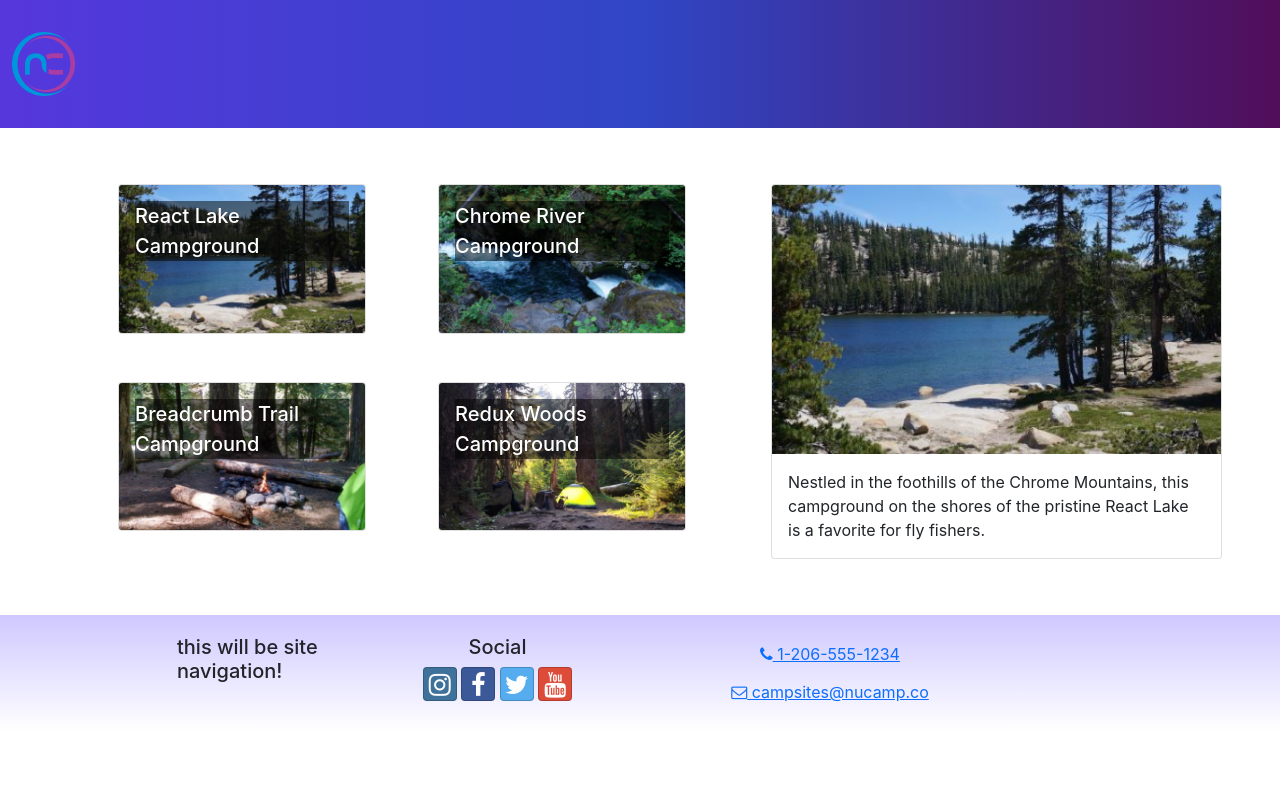
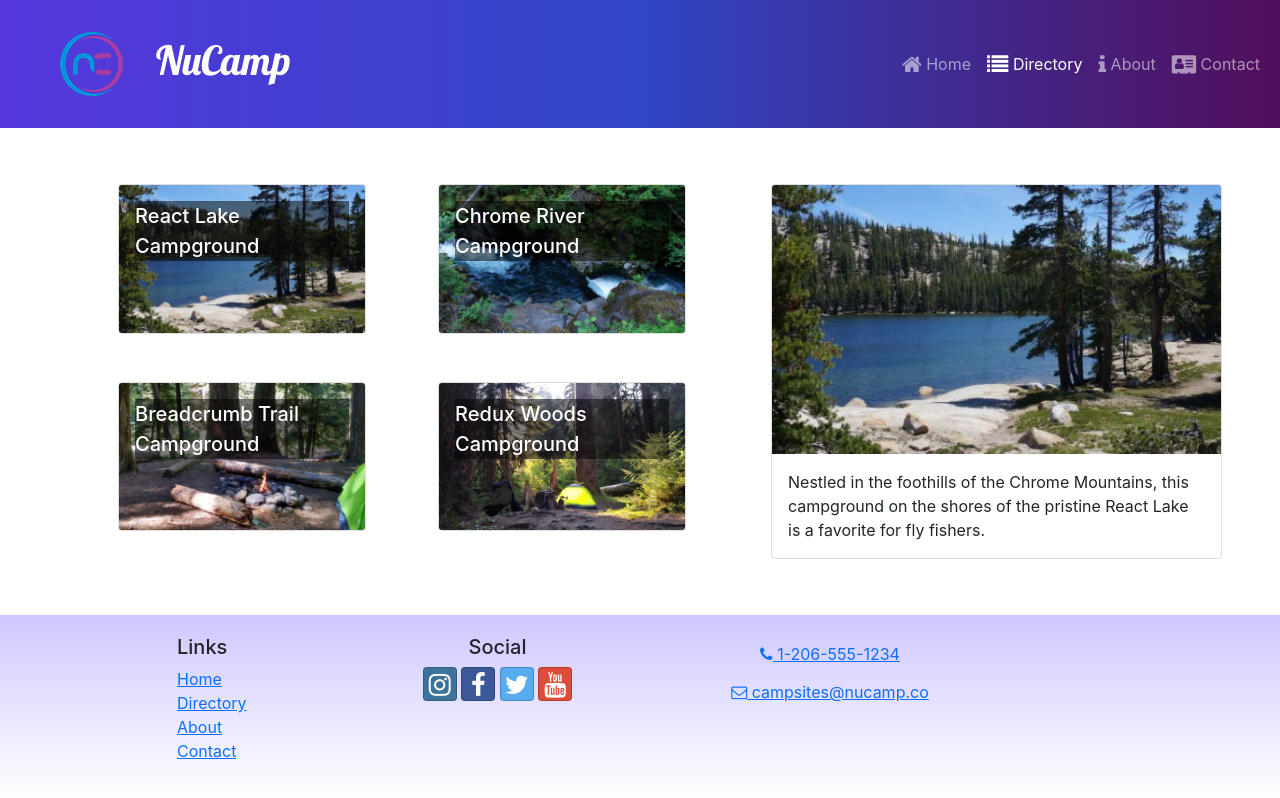
Before and after one commit to wntrch/React-Course-Project, a React (Create React App) app: page /directory in a window 1280 px wide. Built offline with nearby package versions, Linux system fonts and the light colour scheme.

Commit message:
Header and Footer Links

```diff
--- a/src/components/Footer.js
+++ b/src/components/Footer.js
@@ -1,4 +1,5 @@
 import { Container, Row, Col } from "reactstrap";
+import { Link } from "react-router-dom";
 
 const Footer = (props) => {
   return (
@@ -6,7 +7,21 @@
       <Container>
         <Row>
           <Col xs={{ size: 4, offset: 1 }} sm="2">
-            <h5>this will be site navigation!</h5>
+            <h5>Links</h5>
+            <ul className="list-unstyled">
+              <li>
+                <Link to="/">Home</Link>
+              </li>
+              <li>
+                <Link to="/directory">Directory</Link>
+              </li>
+              <li>
+                <Link to="/about">About</Link>
+              </li>
+              <li>
+                <Link to="/contact">Contact</Link>
+              </li>
+            </ul>
           </Col>
           <Col xs="6" sm="3" className="text-center">
             <h5>Social</h5>
@@ -52,6 +67,6 @@
       </Container>
     </footer>
   );
-}
+};
 
 export default Footer;
--- a/src/components/Header.js
+++ b/src/components/Header.js
@@ -1,12 +1,50 @@
-import { Navbar, NavbarBrand } from "reactstrap";
+import { useState } from "react";
+import {
+  Navbar,
+  NavbarBrand,
+  Collapse,
+  NavbarToggler,
+  Nav,
+  NavItem,
+} from "reactstrap";
+import { NavLink } from "react-router-dom";
 import NucampLogo from "../app/assets/img/logo.png";
 
 const Header = () => {
+  const [menuOpen, setMenuOpen] = useState(0);
+
   return (
     <Navbar dark color="primary" sticky="top" expand="md">
-      <NavbarBrand href="/">
-        <img src={NucampLogo} alt="nucamp logo" />
+      <NavbarBrand className='ms-5' href="/">
+        <img src={NucampLogo} alt="nucamp logo" className='float-start' />
+        <h1 className='mt-1'>NuCamp</h1>
       </NavbarBrand>
+
+      <NavbarToggler onClick={() => setMenuOpen(!menuOpen)} />
+      <Collapse isOpen={menuOpen} navbar>
+        <Nav className="ms-auto" navbar>
+          <NavItem>
+            <NavLink className="nav-link" to="/">
+              <i className="fa fa-home fa-lg" /> Home
+            </NavLink>
+          </NavItem>
+          <NavItem>
+            <NavLink className="nav-link" to="/directory">
+              <i className="fa fa-list fa-lg" /> Directory
+            </NavLink>
+          </NavItem>
+          <NavItem>
+            <NavLink className="nav-link" to="/about">
+              <i className="fa fa-info fa-lg" /> About
+            </NavLink>
+          </NavItem>
+          <NavItem>
+            <NavLink className="nav-link" to="/contact">
+              <i className="fa fa-address-card fa-lg" /> Contact
+            </NavLink>
+          </NavItem>
+        </Nav>
+      </Collapse>
     </Navbar>
   );
 };
```
